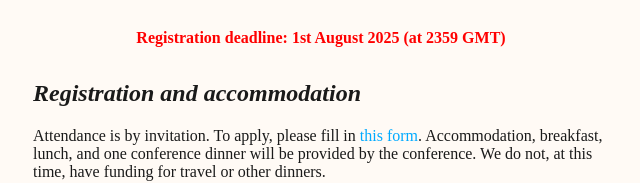
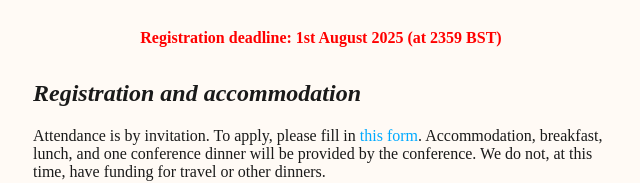
Before and after one commit to pde-geometry-analysis/pde-geometry-analysis.github.io, a plain HTML site: page index.html in a window 1280 px wide. Shown: the part 466-649 px from the top of the page, 319-959 px from the left. Drawn offline with Linux system fonts and the light colour scheme; a web font is replaced by a local one.

Commit message:
Build Tue May 13 13:48:45 BST 2025

```diff
--- a/index.html
+++ b/index.html
@@ -180,7 +180,7 @@
 Melanie Rupflin, targeted towards PhD students and post-docs. There will
 be eight speaking-slots to be filled by attendees.</p>
 <div class="deadline">
-<p>Registration deadline: 1st August 2025 (at 2359 GMT)</p>
+<p>Registration deadline: 1st August 2025 (at 2359 BST)</p>
 </div>
 <h2 id="registration-and-accommodation">Registration and
 accommodation</h2>
```
